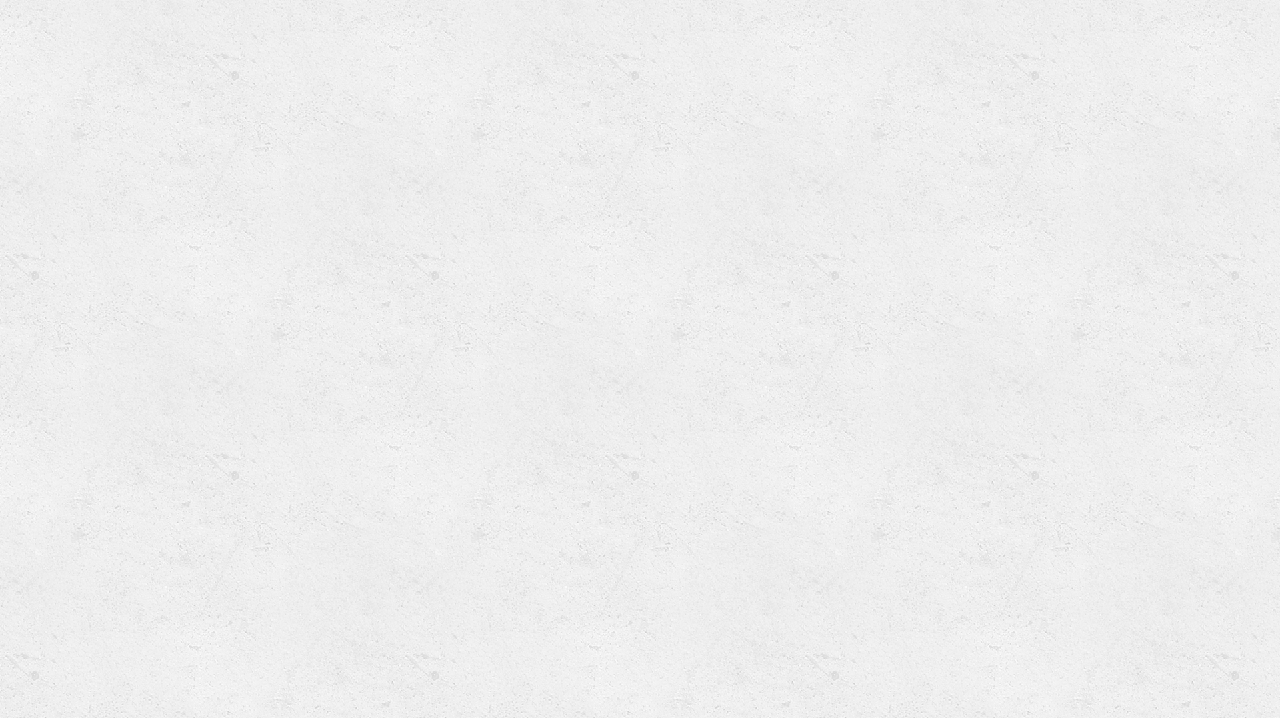
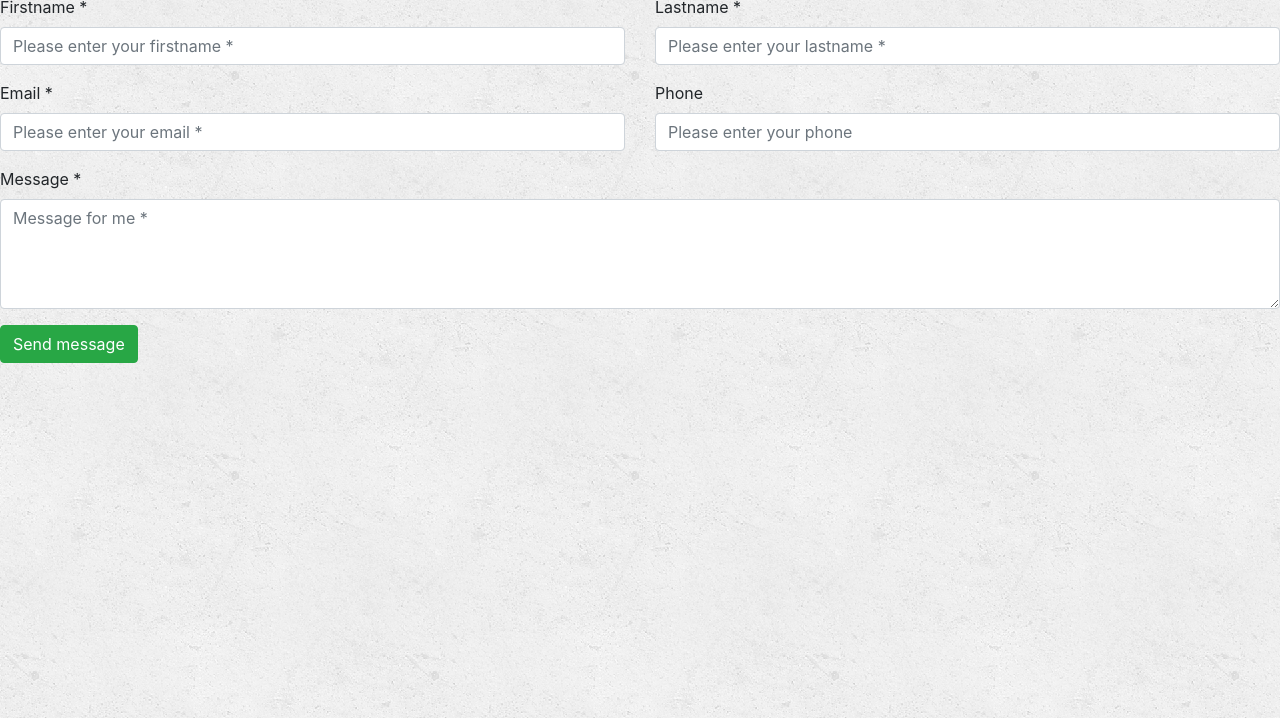
Before and after one commit to mfort87/Bootstrap-Portfolio, a plain HTML site: page contact.html in a window 1280 px wide. Shown: the part 82-800 px from the top of the page. Drawn offline with nearby package versions, Linux system fonts and the light colour scheme.

Commit message:
Still pretty hard

```diff
--- a/contact.html
+++ b/contact.html
@@ -5,11 +5,14 @@
   <meta charset="UTF-8">
   <title>About | Matthew David Fort</title>
   <link rel="stylesheet" href="https://stackpath.bootstrapcdn.com/bootstrap/4.1.1/css/bootstrap.min.css" integrity="sha384-WskhaSGFgHYWDcbwN70/dfYBj47jz9qbsMId/iRN3ewGhXQFZCSftd1LZCfmhktB" crossorigin="anonymous">
-  <link rel="stylesheet" href="assets/css/style.css">
+
 
 </head>
 
 <style>
+  body{
+    background: url("assets/images/concrete_seamless.png")
+  }
 
   .navbar {
     margin-bottom: 0;
@@ -53,5 +56,60 @@
                        <a href="contact.html">Contact</a>
                      </div>
                   </nav>
+
+                  <form id="contact-form" method="post" action="contact.php" role="form">
+
+                    <div class="messages"></div>
+
+                    <div class="controls">
+
+                        <div class="row">
+                            <div class="col-md-6">
+                                <div class="form-group">
+                                    <label for="form_name">Firstname *</label>
+                                    <input id="form_name" type="text" name="name" class="form-control" placeholder="Please enter your firstname *" required="required" data-error="Firstname is required.">
+                                    <div class="help-block with-errors"></div>
+                                </div>
+                            </div>
+                            <div class="col-md-6">
+                                <div class="form-group">
+                                    <label for="form_lastname">Lastname *</label>
+                                    <input id="form_lastname" type="text" name="surname" class="form-control" placeholder="Please enter your lastname *" required="required" data-error="Lastname is required.">
+                                    <div class="help-block with-errors"></div>
+                                </div>
+                            </div>
+                        </div>
+                        <div class="row">
+                            <div class="col-md-6">
+                                <div class="form-group">
+                                    <label for="form_email">Email *</label>
+                                    <input id="form_email" type="email" name="email" class="form-control" placeholder="Please enter your email *" required="required" data-error="Valid email is required.">
+                                    <div class="help-block with-errors"></div>
+                                </div>
+                            </div>
+                            <div class="col-md-6">
+                                <div class="form-group">
+                                    <label for="form_phone">Phone</label>
+                                    <input id="form_phone" type="tel" name="phone" class="form-control" placeholder="Please enter your phone">
+                                    <div class="help-block with-errors"></div>
+                                </div>
+                            </div>
+                        </div>
+                        <div class="row">
+                            <div class="col-md-12">
+                                <div class="form-group">
+                                    <label for="form_message">Message *</label>
+                                    <textarea id="form_message" name="message" class="form-control" placeholder="Message for me *" rows="4" required="required" data-error="Please,leave us a message."></textarea>
+                                    <div class="help-block with-errors"></div>
+                                </div>
+                            </div>
+                            <div class="col-md-12">
+                                <input type="submit" class="btn btn-success btn-send" value="Send message">
+                            </div>
+                        </div>
+
+                    </div>
+
+                </form>
 </body>
 </html>
```
Also changed, not shown: index.html (+5 -1 lines), portfolio.html (+4 -1 lines).
